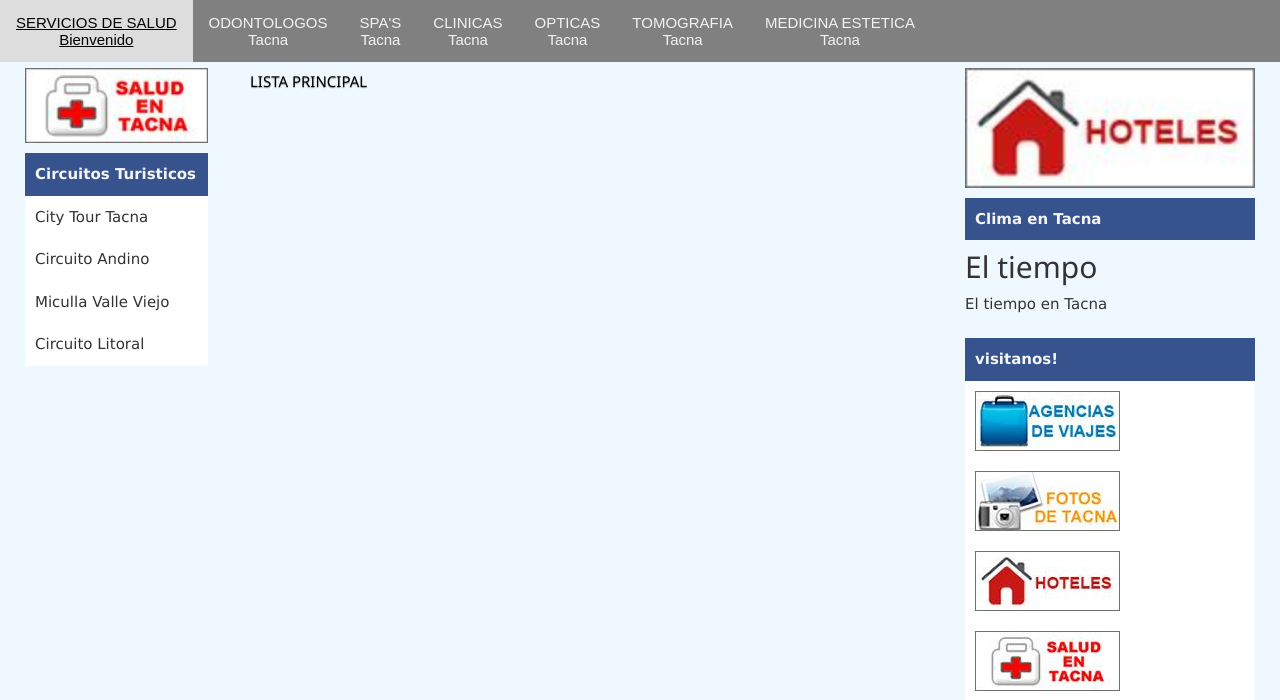
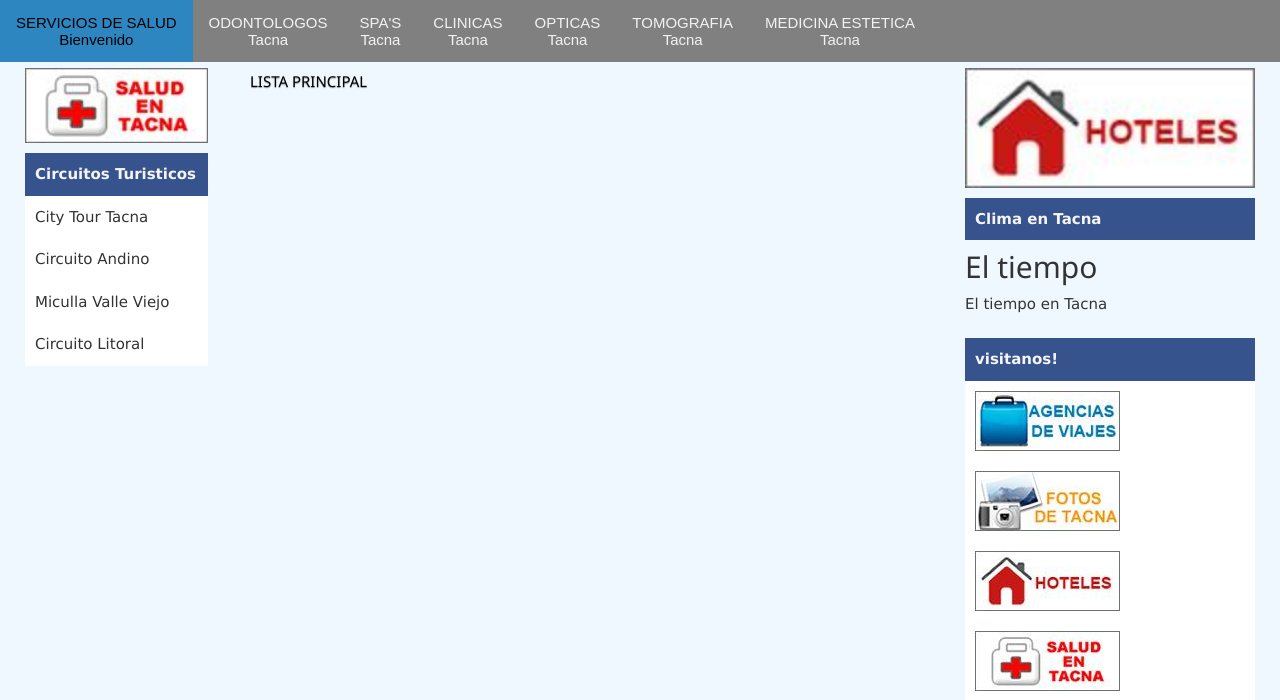
Before and after one commit to joel123vilca/proyecto1, a PHP site: page /views/index.php in a window 1280 px wide. Shown: the top 700 px of the page. Run offline with PHP 8.4, Linux system fonts and the light colour scheme; the template is opened without the code that fills it, so the values that code supplies are empty; some libraries are stand-ins or nearby versions.

Commit message:
cambio simple

```diff
--- a/views/estilos/estylo.css
+++ b/views/estilos/estylo.css
@@ -26,7 +26,7 @@
 
 /* Agregue una clase activa para resaltar la página actual */
 .active {
-    background-color:blue;
+    background-color:#ddd;
     color: white;
 }
 
--- a/views/index.php
+++ b/views/index.php
@@ -7,7 +7,7 @@
         <meta name="keywords" content="salud en tacna, clinicas tacna, odontologos tacna, optica tacna">
         <meta name="keywords" content="salud en tacna, clinicas tacna, odontologos tacna, optica tacna">
         <meta name="keywords" content="salud en tacna, clinicas tacna, odontologos tacna, optica tacna">
-    <link href="../views/estilos/estylo.css" rel="stylesheet" title="Default Style">
+
     <link rel="stylesheet" href="https://netdna.bootstrapcdn.com/bootstrap/3.1.0/css/bootstrap.min.css">
     <link rel="stylesheet" href="https://maxcdn.bootstrapcdn.com/bootstrap/3.3.7/css/bootstrap.min.css" integrity="sha384-BVYiiSIFeK1dGmJRAkycuHAHRg32OmUcww7on3RYdg4Va+PmSTsz/K68vbdEjh4u" crossorigin="anonymous">
 
@@ -32,8 +32,10 @@
       <header style="width: 100%;
       position: fixed;
       z-index: 10;">
+        <link href="../views/estilos/estylo.css" rel="stylesheet" title="Default Style">
     <div class="topnav" id="myTopnav">
-        <a href="index.php" class="active">SERVICIOS DE SALUD<br>Bienvenido</a>
+
+        <a href="index.php" class="active" style="background-color:#2E86C1;">SERVICIOS DE SALUD<br>Bienvenido</a>
 
         <meta name=”clinicastacna” content=”clinicasentacna”/>
         <a  id="dentista">ODONTOLOGOS<br>Tacna</a>
```
